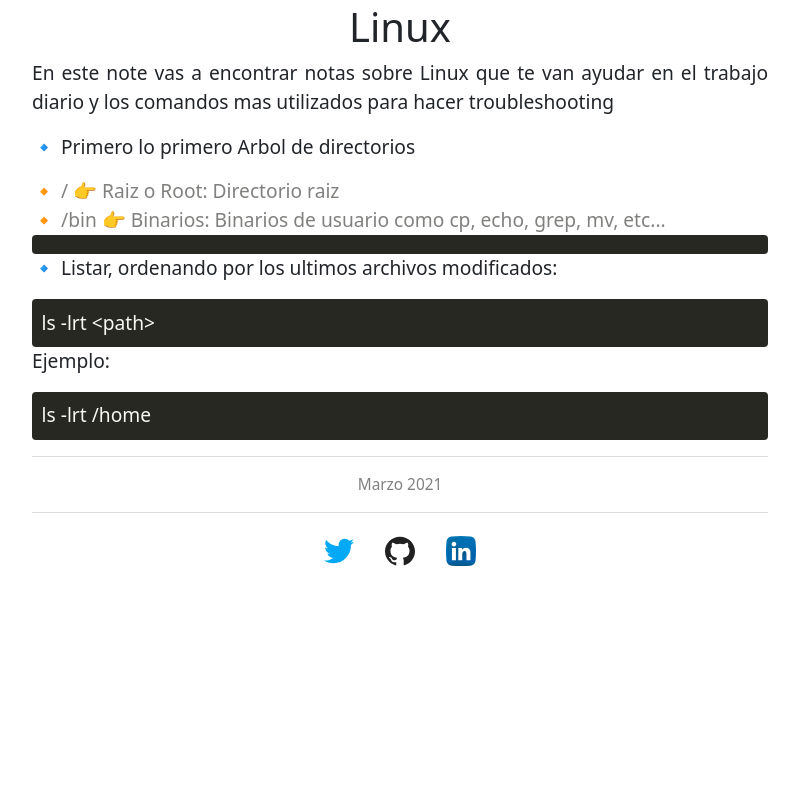
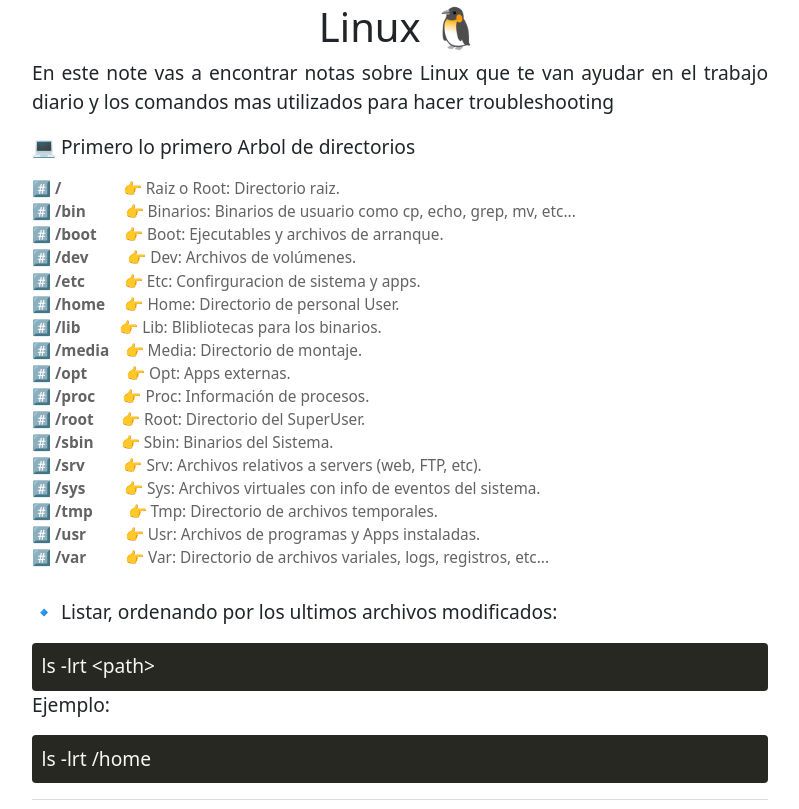
Before and after one commit to tinchoram/ram-blog, a Flask app: page /linux in a window 1280 px wide. Shown: the part 53-862 px from the top of the page, without its empty margins (240-1039 px from the left). Before the commit the page ends 619 px from the top, so only its background shows below. Run offline with Flask 2, Linux system fonts and the light colour scheme.

Commit message:
add linux

```diff
--- a/src/static/css/main.css
+++ b/src/static/css/main.css
@@ -27,7 +27,8 @@
 }
 
 .items p {
-    color: #80807e;
+    color: #636363;
+    font-size: 0.8em;
     margin-bottom: 0;
 }
 
--- a/src/templates/linux.html
+++ b/src/templates/linux.html
@@ -1,22 +1,32 @@
 {% extends 'base.html' %}
     {% block note %}
 
-                    <h1 class="text-center">Linux</h1>
+                    <h1 class="text-center">Linux 🐧</h1>
                     <p>En este note vas a encontrar notas sobre Linux que te van ayudar en el trabajo
                     diario y los comandos mas utilizados para hacer troubleshooting</p>
                     <p></p>
 
-                    <p>🔹 Primero lo primero Arbol de directorios</p>
+                    <p>💻 Primero lo primero Arbol de directorios</p>
                     <div class="items">
-                        <p>🔸 /     👉 Raiz o Root: Directorio raiz</p>
-                        <p>🔸 /bin  👉 Binarios: Binarios de usuario como cp, echo, grep, mv, etc...</p>
-                        <p></p>
+                        <p>#️⃣ <b>/</b>&emsp;&emsp;&emsp;&emsp;👉 Raiz o Root: Directorio raiz.</p>
+                        <p>#️⃣ <b>/bin</b>&emsp;&emsp;&nbsp; 👉 Binarios: Binarios de usuario como cp, echo, grep, mv, etc...</p>
+                        <p>#️⃣ <b>/boot</b>&emsp;&nbsp;&nbsp;&nbsp;👉 Boot: Ejecutables y archivos de arranque.</p>
+                        <p>#️⃣ <b>/dev</b>&emsp;&emsp;&nbsp; 👉 Dev: Archivos de volúmenes.</p>
+                        <p>#️⃣ <b>/etc</b>&emsp;&emsp;&nbsp; 👉 Etc: Confirguracion de sistema y apps.</p>
+                        <p>#️⃣ <b>/home</b>&emsp; 👉 Home: Directorio de personal User.</p>
+                        <p>#️⃣ <b>/lib</b>&emsp;&emsp;&nbsp; 👉 Lib: Blibliotecas para los binarios.</p>
+                        <p>#️⃣ <b>/media</b>&emsp;👉 Media: Directorio de montaje.</p>
+                        <p>#️⃣ <b>/opt</b>&emsp;&emsp;&nbsp; 👉 Opt: Apps externas.</p>
+                        <p>#️⃣ <b>/proc</b>&emsp;&nbsp;&nbsp;&nbsp;👉 Proc: Información de procesos.</p>
+                        <p>#️⃣ <b>/root</b>&emsp;&nbsp;&nbsp;&nbsp;👉 Root: Directorio del SuperUser.</p>
+                        <p>#️⃣ <b>/sbin</b>&emsp;&nbsp;&nbsp;&nbsp;👉 Sbin: Binarios del Sistema.</p>
+                        <p>#️⃣ <b>/srv</b>&emsp;&emsp;&nbsp; 👉 Srv: Archivos relativos a servers (web, FTP, etc).</p>
+                        <p>#️⃣ <b>/sys</b>&emsp;&emsp;&nbsp; 👉 Sys: Archivos virtuales con info de eventos del sistema.</p>
+                        <p>#️⃣ <b>/tmp</b>&emsp;&emsp;&nbsp;👉 Tmp: Directorio de archivos temporales.</p>
+                        <p>#️⃣ <b>/usr</b>&emsp;&emsp;&nbsp; 👉 Usr: Archivos de programas y Apps instaladas.</p>
+                        <p>#️⃣ <b>/var</b>&emsp;&emsp;&nbsp; 👉 Var: Directorio de archivos variales, logs, registros, etc...</p>
                     </div>
-
-                    <div class="shell">
-
-                    </div>
-
+                    <br>
                     <p>🔹 Listar, ordenando por los ultimos archivos modificados:</p>
                     <div class="shell">
                         <p>ls -lrt &lt;path&gt;</p>
--- a/src/templates/notes.html
+++ b/src/templates/notes.html
@@ -2,6 +2,7 @@
     {% block note %}
 
                     <h1 class="text-center">Notes</h1>
+                    <h3 class="text-center">👷‍♂️ Under construction 👷‍♂️</h3>
                     <br>
                     <div class="col text-center">
                         <a href="/linux" type="button" class="btn btn-outline-primary">🐧 Linux</a>
```
